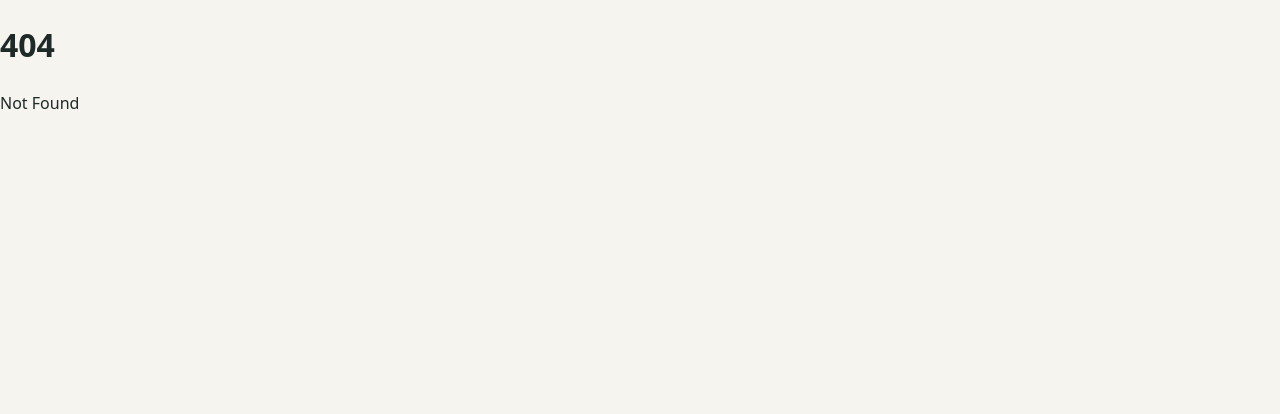
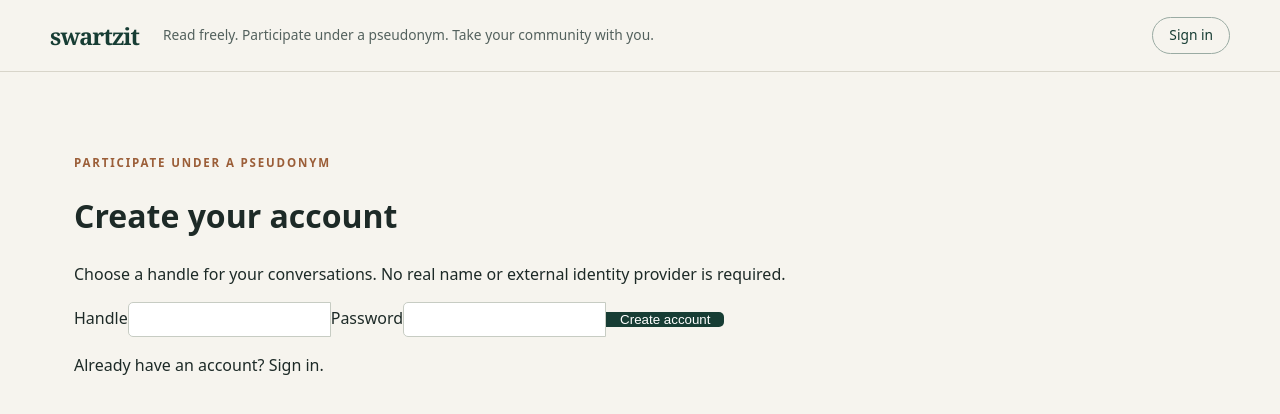
Before and after one commit to techmore/swartzit, a SvelteKit app in the folder apps/web/: page /signup in a window 1280 px wide. Before the commit this address had no page. Shown: the top 414 px of the page. Built offline with nearby package versions, Linux system fonts and the light colour scheme.

Commit message:
Add signup and login screens

```diff
--- /dev/null
+++ b/apps/web/src/routes/signup/+page.svelte
@@ -0,0 +1,7 @@
+<script>
+  let handle = '', password = '', message = '', error = '';
+  async function submit() { error = ''; message = ''; const response = await fetch('/api/accounts', { method: 'POST', headers: {'content-type':'application/json'}, body: JSON.stringify({ handle, password }) }); const data = await response.json(); if (!response.ok) { error = data.error ?? 'Could not create account'; return; } message = `Account created for u/${data.handle}. You can sign in now.`; }
+</script>
+<svelte:head><title>Create account — Swartzit</title></svelte:head>
+<header><a class="brand" href="/">swartzit</a><span>Read freely. Participate under a pseudonym. Take your community with you.</span><a class="login" href="/login">Sign in</a></header>
+<main class="auth"><p class="eyebrow">PARTICIPATE UNDER A PSEUDONYM</p><h1>Create your account</h1><p class="lede">Choose a handle for your conversations. No real name or external identity provider is required.</p><form on:submit|preventDefault={submit}><label>Handle<input bind:value={handle} autocomplete="username" required minlength="3" maxlength="32" pattern="[a-zA-Z0-9_]+" /></label><label>Password<input type="password" bind:value={password} autocomplete="new-password" required minlength="12" /></label><button>Create account</button></form>{#if error}<p class="form-error">{error}</p>{/if}{#if message}<p class="form-message">{message}</p>{/if}<p class="switch">Already have an account? <a href="/login">Sign in</a>.</p></main>
```
Also changed, not shown: apps/web/src/routes/login/+page.svelte (added, +7 -0 lines).
